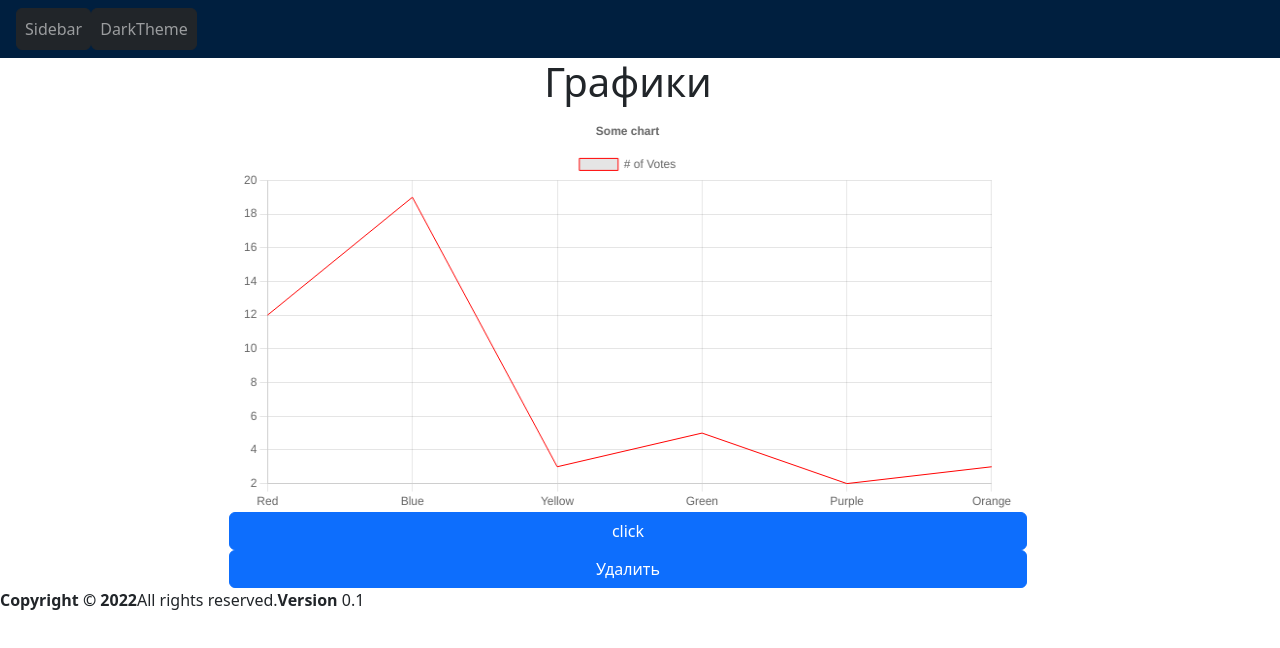
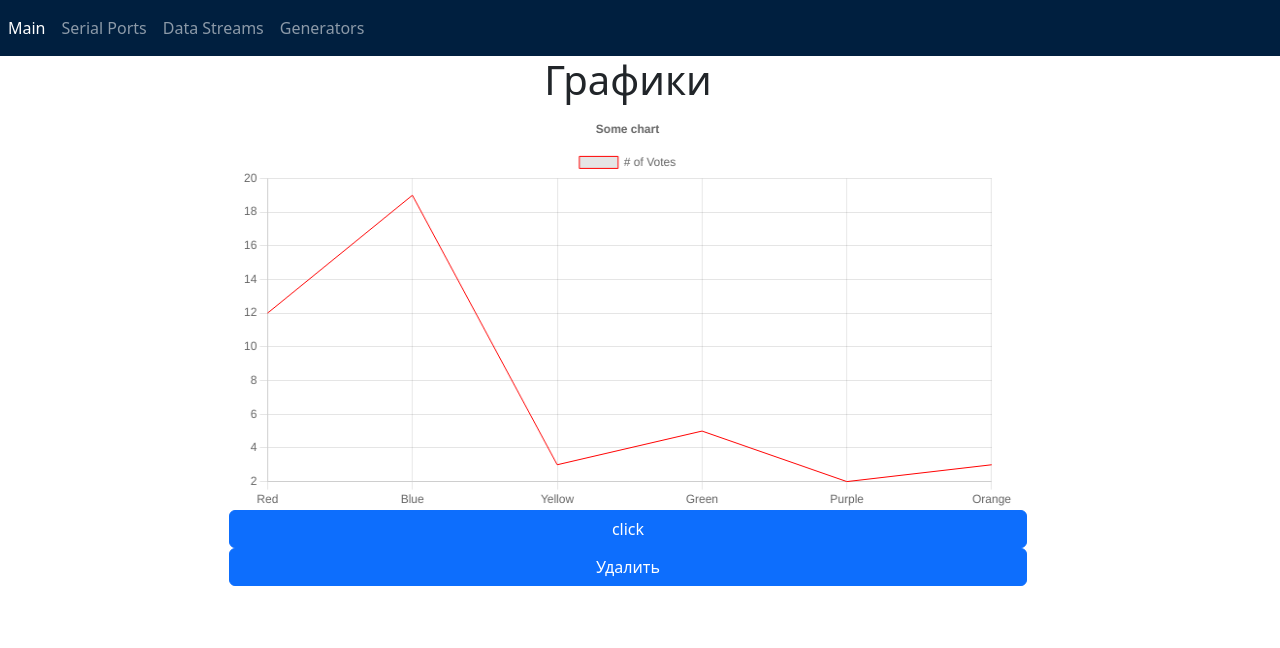
Before and after one commit to ArthurKoba/series-communication, a React (Create React App) app: page / in a window 1280 px wide. Shown: the top 648 px of the page. Built offline with nearby package versions, Linux system fonts and the light colour scheme.

Commit message:
new app design

```diff
--- a/src/App.js
+++ b/src/App.js
@@ -1,38 +1,25 @@
 import {BrowserRouter, Route, Routes} from "react-router-dom";
-import MainPage from "./pages/MainPage";
-import Navbar from "./pages/layout/Navbar";
-import Sidebar from "./pages/layout/Sidebar";
-import Content from "./pages/layout/Content";
-import Footer from "./pages/layout/Footer";
 import {observer} from "mobx-react-lite";
-import designStorage from "./store/designStorage";
+
+import Layout from "./layout/Layout";
 import Generators from "./modules/generators/Generators";
 import SerialPorts from "./modules/serialports/SerialPorts";
 import DataStreams from "./modules/streams/DataStreams";
+import Charts from "./modules/charts/Charts";
 
 
 const App = observer(() => {
-
-    let classes = "layout-fixed layout-navbar-fixed layout-footer-fixed "
-    classes += designStorage.darkMode? "dark-mode": ""
     return (
-        <div className={classes}>
-            <div className="wrapper">
         <BrowserRouter>
-                    <Navbar></Navbar>
-                    <Sidebar></Sidebar>
-                    <Content>
+            <Layout>
                 <Routes>
-                            <Route path="/" element={<MainPage/>}/>
+                    <Route path="/" element={<Charts/>}/>
                     <Route path="/serial" element={<SerialPorts/>}/>
                     <Route path="/dataStreams" element={<DataStreams/>}/>
                     <Route path="/generators" element={<Generators/>}/>
                 </Routes>
-                    </Content>
-                    <Footer></Footer>
+            </Layout>
         </BrowserRouter>
-            </div>
-        </div>
     );
 })
 
--- a/src/pages/layout/Content.jsx
+++ b/src/layout/Layout.jsx
@@ -1,8 +1,10 @@
 import React from 'react';
+import Navbar from "./components/Navbar";
 
-const Content = ({children}) => {
+const Layout = ({children}) => {
     return (
-        <div className="content-wrapper">
+        <div className="wrapper">
+            <Navbar/>
             <section className="content">
                 {children}
             </section>
@@ -10,4 +12,4 @@ const Content = ({children}) => {
     );
 };
 
-export default Content;
+export default Layout;
--- /dev/null
+++ b/src/layout/components/Navbar.jsx
@@ -0,0 +1,34 @@
+import React from 'react';
+import {LinkContainer} from 'react-router-bootstrap'
+import {Nav, Navbar as NavbarBootstrap, NavItem, NavLink} from "react-bootstrap";
+
+const Navbar = () => {
+    return (
+        <NavbarBootstrap variant="dark">
+            <Nav>
+                <NavItem>
+                    <LinkContainer to="/">
+                        <NavLink href={"/"}>Main</NavLink>
+                    </LinkContainer>
+                </NavItem>
+                <NavItem>
+                    <LinkContainer to="/serial">
+                        <NavLink href={"/"}>Serial Ports</NavLink>
+                    </LinkContainer>
+                </NavItem>
+                <NavItem>
+                    <LinkContainer to="/dataStreams">
+                        <NavLink href={"/"}>Data Streams</NavLink>
+                    </LinkContainer>
+                </NavItem>
+                <NavItem>
+                    <LinkContainer to="/generators">
+                        <NavLink href={"/"}>Generators</NavLink>
+                    </LinkContainer>
+                </NavItem>
+            </Nav>
+        </NavbarBootstrap>
+    );
+};
+
+export default Navbar;
--- a/src/pages/MainPage.jsx
+++ /dev/null
@@ -1,12 +0,0 @@
-import React from 'react';
-import Charts from "../modules/charts/Charts";
-
-
-
-const MainPage = () => {
-    return (
-        <Charts/>
-    );
-};
-
-export default MainPage;
--- a/src/pages/layout/Footer.jsx
+++ /dev/null
@@ -1,15 +0,0 @@
-import React from 'react';
-
-const Footer = () => {
-    return (
-        <footer className="main-footer">
-            <strong>Copyright © 2022</strong>
-            All rights reserved.
-            <div className="float-right d-none d-sm-inline-block">
-                <b>Version</b> 0.1
-            </div>
-        </footer>
-    );
-};
-
-export default Footer;
--- a/src/pages/layout/Navbar.jsx
+++ /dev/null
@@ -1,33 +0,0 @@
-import React, {useState} from 'react';
-import designStorage from "../../store/designStorage";
-
-const Navbar = () => {
-    return (
-        <nav className="main-header navbar navbar-expand navbar-dark">
-            <ul className="navbar-nav">
-                <li className="nav-item">
-                    <a className="nav-link" href="#" role="button" onClick={() => designStorage.swapShowNavbar()}>
-                        <i className="fas fa-bars"></i>
-                    </a>
-                </li>
-                <li className="nav-item d-none d-sm-inline-block">
-                    <button className="nav-link btn btn-dark"
-                            onClick={() => designStorage.swapShowNavbar()}>Sidebar</button>
-                    {/*<a href="index3.html" className="nav-link">Home</a>*/}
-                </li>
-                <li className="nav-item d-none d-sm-inline-block">
-                    <button className="nav-link btn btn-dark"
-                            onClick={() => designStorage.swapDarkMode()}>DarkTheme</button>
-                    {/*<a href="#" className="nav-link">Contact</a>*/}
-                </li>
-            </ul>
-            {/*<ul className="navbar-nav ml-auto">*/}
-            {/*    <li className="nav-item">*/}
-            {/*        <span></span>*/}
-            {/*    </li>*/}
-            {/*</ul>*/}
-        </nav>
-    );
-};
-
-export default Navbar;
--- a/src/pages/layout/Sidebar.jsx
+++ /dev/null
@@ -1,57 +0,0 @@
-import React from 'react';
-import {observer} from "mobx-react-lite";
-import designStorage from "../../store/designStorage";
-import {Link} from "react-router-dom";
-
-const Sidebar = observer(() => {
-    let classes = "main-sidebar sidebar-dark-primary elevation-4 "
-    classes += designStorage.sidebarEnabled? "" : "d-none"
-    return (
-        <aside className={classes}>
-            <nav className="sidebar mt-2">
-                <ul className="nav nav-sidebar flex-column">
-                    <li className="nav-item" onClick={() => designStorage.swapShowNavbar()}>
-                        <button className="nav-link btn">
-                            <i className="nav-icon fas fa-copy"></i>
-                            <p>Close Menu</p>
-                        </button>
-                    </li>
-                    <li className="nav-item">
-                        <Link to={"/"} className="nav-link">
-                            <i className="nav-icon fas fa-copy"></i>
-                            <p>Main menu</p>
-                        </Link>
-                    </li>
-                    <li className="nav-header">DATA STREAMS</li>
-                    <li className="nav-item">
-                        <Link to={"/dataStreams"} className="nav-link">
-                            <i className="nav-icon fas fa-copy"></i>
-                            <p>Data Streams</p>
-                        </Link>
-                    </li>
-                    <li className="nav-header">DATA SOURCES</li>
-                    <li className="nav-item">
-                        <Link to={"/generators"} className="nav-link">
-                            <i className="nav-icon fas fa-calendar-alt"></i>
-                            <p>Generators</p>
-                        </Link>
-                    </li>
-                    <li className="nav-item">
-                        <Link to={"/serial"} className="nav-link">
-                            <i className="nav-icon fas fa-calendar-alt"></i>
-                            <p>Serial Ports</p>
-                        </Link>
-                    </li>
-                    <li className="nav-item">
-                        <Link className="nav-link">
-                            <i className="nav-icon fas fa-calendar-alt"></i>
-                            <p>Web Sockets</p>
-                        </Link>
-                    </li>
-                </ul>
-            </nav>
-        </aside>
-    );
-});
-
-export default Sidebar;
--- a/src/store/designStorage.js
+++ /dev/null
@@ -1,20 +0,0 @@
-import {makeAutoObservable} from "mobx";
-
-class DesignStorage {
-    darkMode = false
-    sidebarEnabled = false
-
-    constructor() {
-        makeAutoObservable(this)
-    }
-
-    swapDarkMode() {
-        this.darkMode = !this.darkMode;
-    }
-
-    swapShowNavbar() {
-        this.sidebarEnabled = !this.sidebarEnabled;
-    }
-}
-
-export default new DesignStorage();
```
Lines whose indentation alone changed are shown as unchanged.
